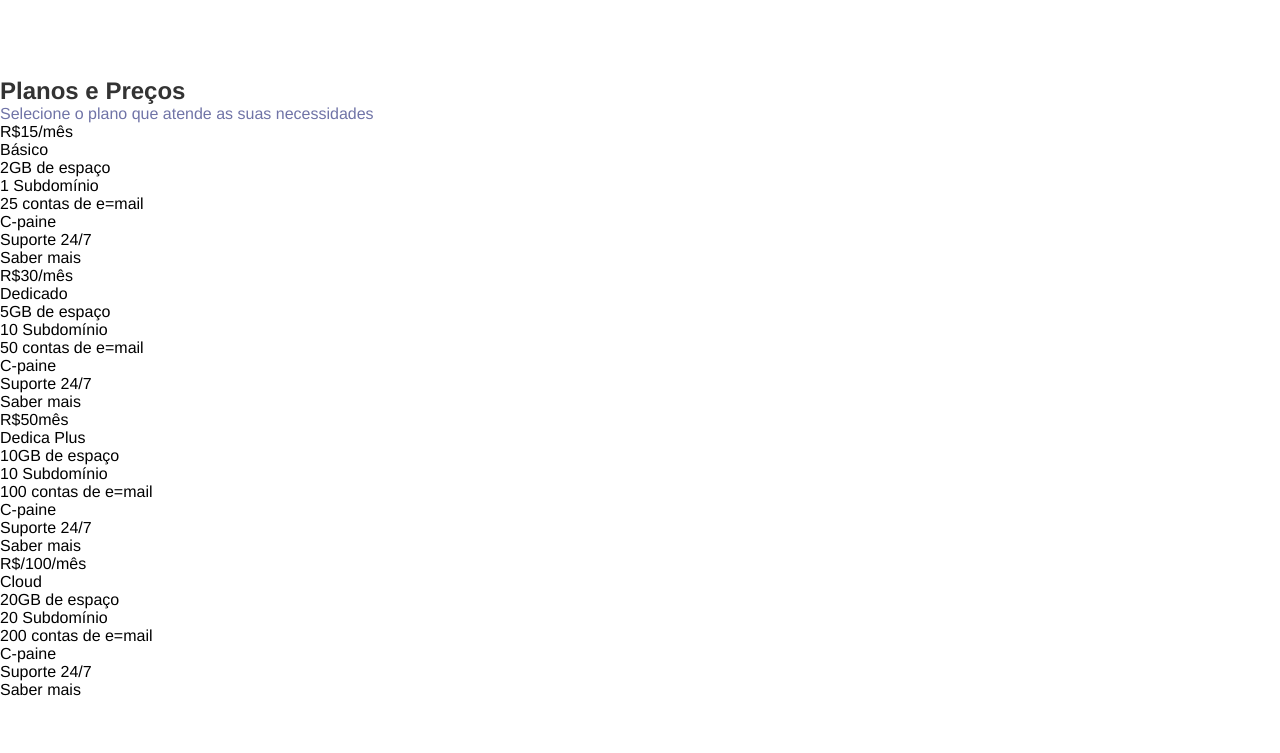
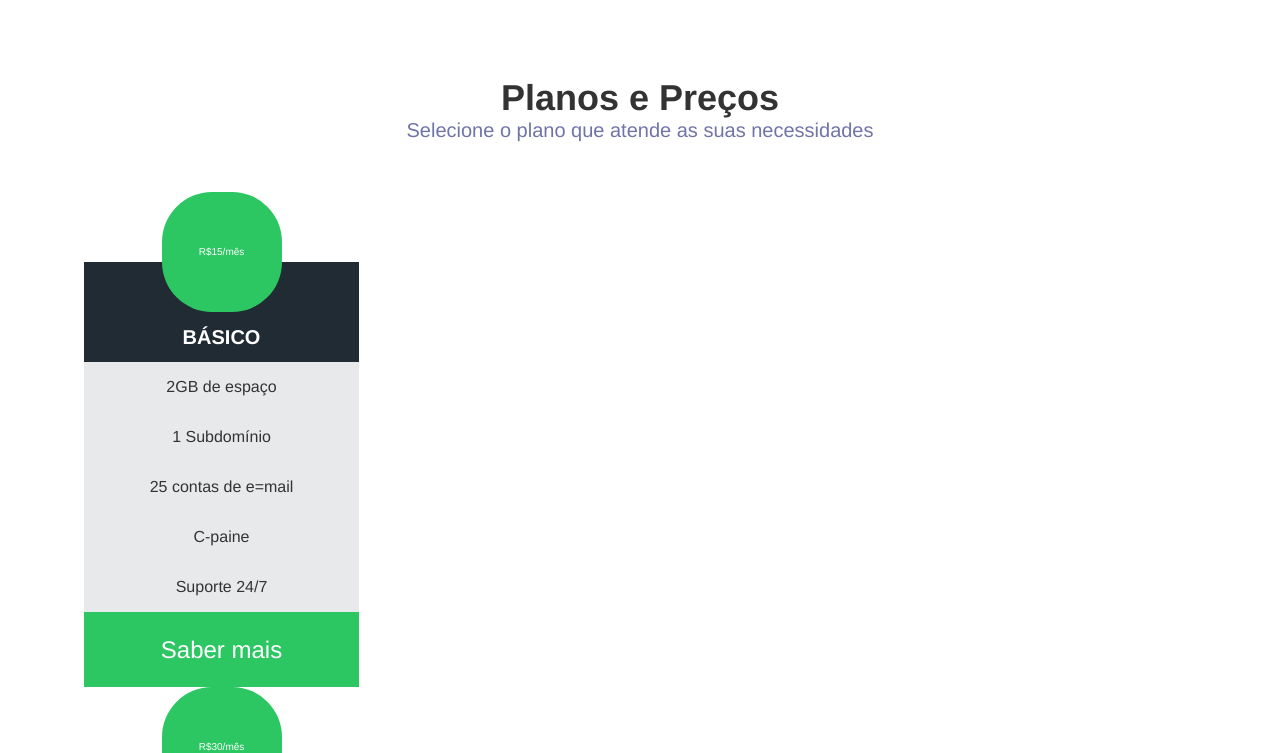
Before and after one commit to dev-alexandre-lima/Hdc-Host, a plain HTML site: page index.html in a window 1280 px wide. Shown: the part 888-1641 px from the top of the page. Before the commit the page ends 1587 px from the top, so only its background shows below. Drawn offline with Linux system fonts and the light colour scheme.

Commit message:
Update style.css

```diff
--- a/CSS/style.css
+++ b/CSS/style.css
@@ -135,3 +135,76 @@ p{
 .services-container p {
     line-height: 24px;
 }
+
+/* prices and plans */
+.pricing-container{
+    padding-bottom: 5rem;
+    text-align: center;
+}
+
+.pricing-container h2{
+    font-size: 36px;
+}
+
+.pricing-container p{
+    font-size: 20px;
+}
+
+.plans-container{
+    display: flex;
+    justify-content: space-between;
+    width: 90%;
+    margin: 50px auto 0;
+}
+
+.plan{
+    flex: 1;
+    max-width: 275px;
+    margin: 0 20px;
+}
+
+.plan ul{
+    padding: 0;
+}
+
+.plan li{
+    list-style: none;
+    height: 50px;
+    line-height: 50px;
+    background-color: #e8e9ea;
+    color: #333;
+}
+.plan .price {
+    width: 120px;
+    height: 120px;
+    border-radius: 50px;
+    background-color: #2cc762;
+    color: #fff;
+    text-align: center;
+    line-height: 120px;
+    margin: 0 auto -50px;
+    font-size: 10px;
+    position: relative;
+}
+
+.plan .plan-name{
+    text-transform: uppercase;
+    font-size: 20px;
+    font-weight: bold;
+    color: #fff;
+    background-color: #202b34;
+    padding: 50px;
+}
+
+.plan .plan-btn{
+    background-color: #2cc762;
+    color: #fff;
+    font-size: 24px;
+    height: 75px;
+    line-height: 75px;
+    cursor: pointer;
+}
+
+.plan .recomended{
+    background-color: #f45c57;
+}
```
